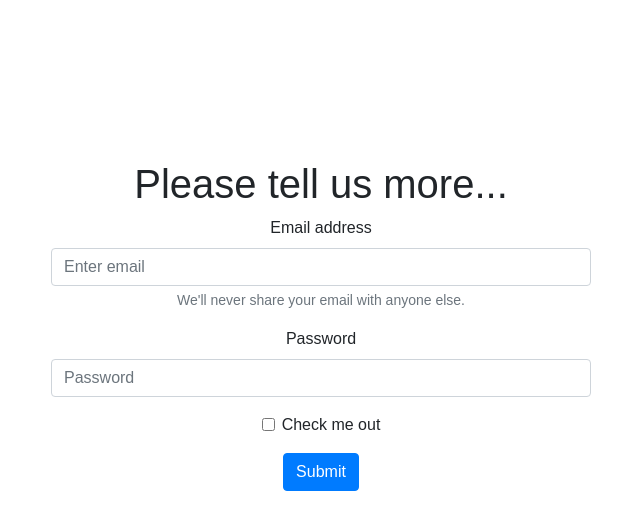
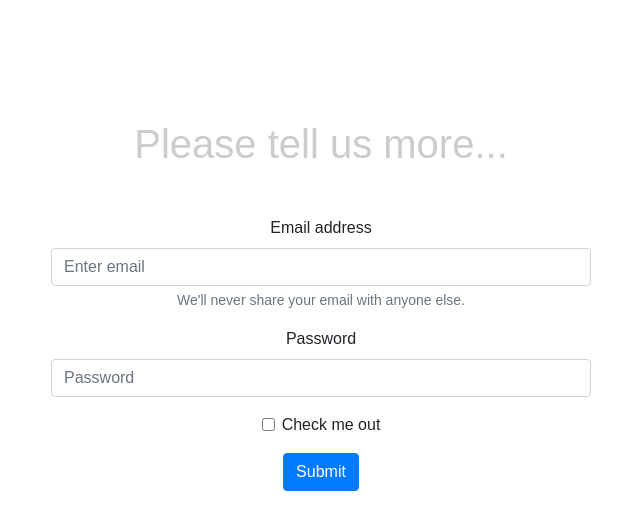
Before and after one commit to PleatherStarfish/dynamic_react_form, a React (Create React App) app: page / in a window 1280 px wide. Shown: the top 530 px of the page, without its empty margins (319-959 px from the left). Built offline with nearby package versions, Linux system fonts and the light colour scheme.

Commit message:
Move MainForm to components

```diff
--- a/src/App.css
+++ b/src/App.css
@@ -39,5 +39,10 @@
 }
 
 .front-page-box {
-  margin-top: 20vh;
+  margin-top: 15vh;
 }
+
+.front-page-h1 {
+  padding-bottom: 5vh;
+  color: #cccccc;
+}
--- a/src/App.js
+++ b/src/App.js
@@ -1,6 +1,7 @@
 import './App.css';
 import { Form, Button, Container, Row, Col } from 'react-bootstrap';
 import 'bootstrap/dist/css/bootstrap.css';
+import MainForm from './components/Form.js'
 import React from "react";
 
 
@@ -11,27 +12,8 @@ function App() {
               <Row className="justify-content-md-center">
                   <Col xs={12} sm={12} md={8} lg={6} xl={6}>
                       <div className="front-page-box">
-                          <h1>Please tell us more...</h1>
-                          <Form>
-                              <Form.Group controlId="formBasicEmail">
-                                  <Form.Label>Email address</Form.Label>
-                                  <Form.Control type="email" placeholder="Enter email" />
-                                  <Form.Text className="text-muted">
-                                      We'll never share your email with anyone else.
-                                  </Form.Text>
-                              </Form.Group>
-
-                              <Form.Group controlId="formBasicPassword">
-                                  <Form.Label>Password</Form.Label>
-                                  <Form.Control type="password" placeholder="Password" />
-                              </Form.Group>
-                              <Form.Group controlId="formBasicCheckbox">
-                                  <Form.Check type="checkbox" label="Check me out" />
-                              </Form.Group>
-                              <Button variant="primary" type="submit">
-                                  Submit
-                              </Button>
-                          </Form>
+                          <h1 className="front-page-h1">Please tell us more...</h1>
+                          <MainForm />
                       </div>
                   </Col>
               </Row>
--- /dev/null
+++ b/src/components/Form.js
@@ -0,0 +1,34 @@
+import App from "../App";
+import React from "react";
+import { Form, Button, Container, Row, Col } from 'react-bootstrap';
+
+
+function MainForm() {
+    return (
+        <Form>
+            <Form.Group controlId="formBasicEmail">
+                <Form.Label>Email address</Form.Label>
+                <Form.Control type="email" placeholder="Enter email"/>
+                <Form.Text className="text-muted">
+                    We'll never share your email with anyone else.
+                </Form.Text>
+            </Form.Group>
+
+            <Form.Group controlId="formBasicPassword">
+                <Form.Label>Password</Form.Label>
+                <Form.Control type="password" placeholder="Password"/>
+            </Form.Group>
+            <Form.Group controlId="formBasicCheckbox">
+                <Form.Check type="checkbox" label="Check me out"/>
+            </Form.Group>
+            <Button variant="primary" type="submit">
+                Submit
+            </Button>
+        </Form>
+    )
+}
+
+
+
+
+export default MainForm;
```
